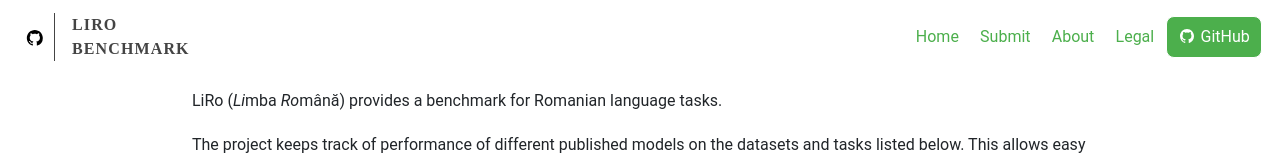
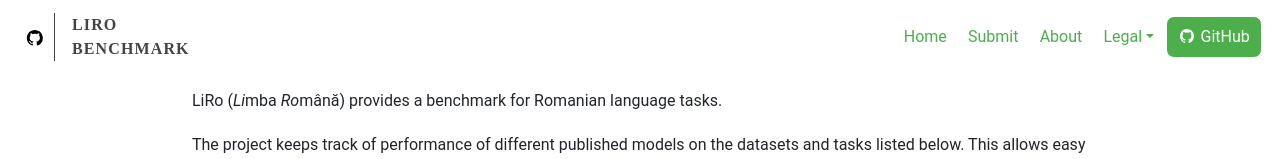
Before and after one commit to LiroBenchmark/LiroBenchmark.github.io, a React (Create React App) app: page / in a window 1280 px wide. Shown: the top 159 px of the page. Built offline with nearby package versions, Linux system fonts and the light colour scheme; what webfontloader would draw is missing.

Commit message:
Replaced Legal navbar link with dropdown

```diff
--- a/src/Components/Header.js
+++ b/src/Components/Header.js
@@ -1,6 +1,7 @@
 import React from 'react';
 import Navbar from 'react-bootstrap/Navbar';
 import Nav from 'react-bootstrap/Nav';
+import NavDropdown from 'react-bootstrap/NavDropdown';
 import { LogoIcon, CodeIcon } from '../assets/icons';
 import '../assets/menu.scss';
 import UrlBuilder from './UrlBuilder';
@@ -23,7 +24,9 @@ const Header = () => (
         <Nav.Link href="/ro_benchmark_leaderboard">Home</Nav.Link>
         <Nav.Link href={UrlBuilder.submitPageUrl}>Submit</Nav.Link>
         <Nav.Link href={UrlBuilder.aboutPageUrl}>About</Nav.Link>
-        <Nav.Link href={UrlBuilder.termsPageUrl}>Legal</Nav.Link>
+        <NavDropdown title="Legal" id="nav-dropdown-legal">
+          <Nav.Link href={UrlBuilder.termsAndConditionsPageUrl}>T&C</Nav.Link>
+        </NavDropdown>
         <Nav.Link
           className="code-btn"
           href="https://github.com/eemlcommunity/ro_benchmark_leaderboard"
```
